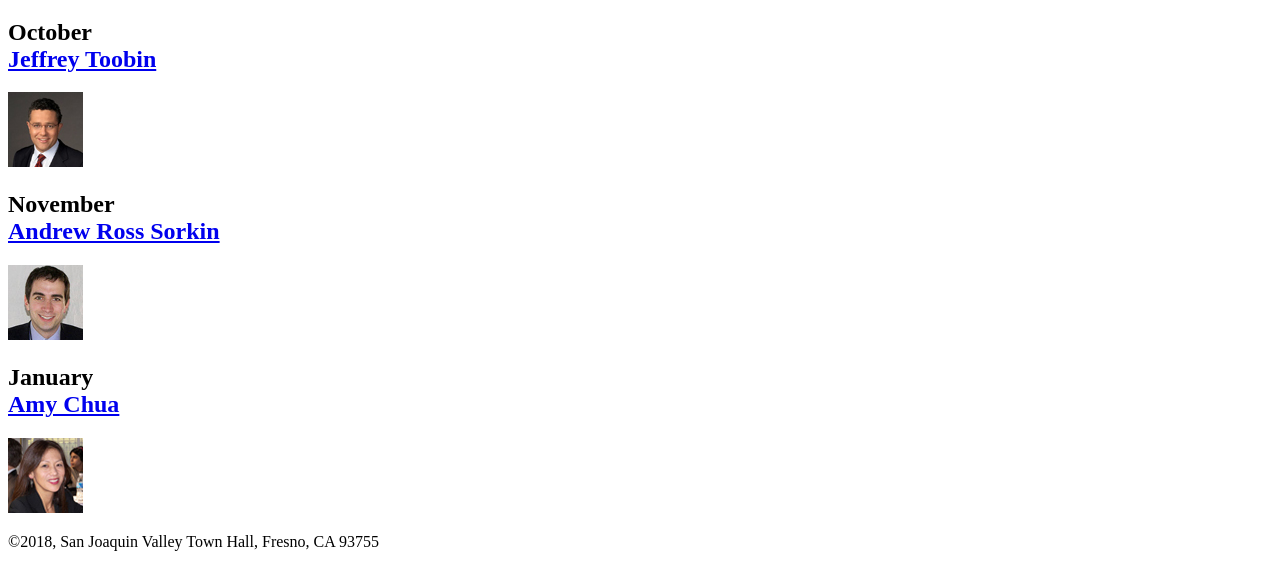
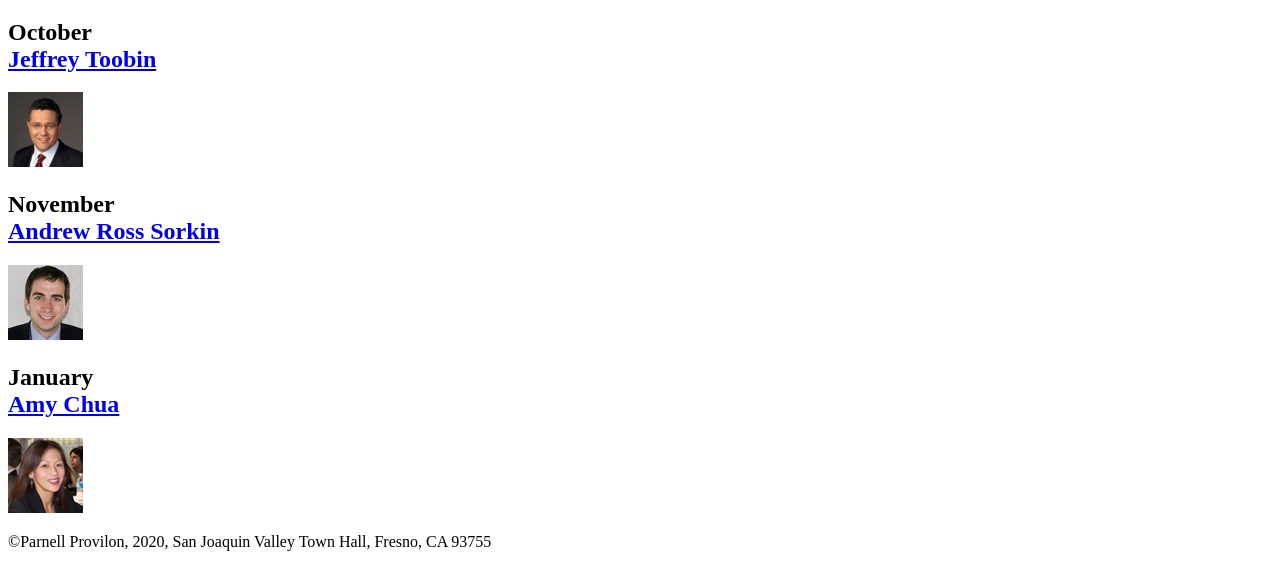
Before and after one commit to pdp72/A08, a plain HTML site: page town_hall_1/index.html in a window 1280 px wide. Shown: the part 504-1071 px from the top of the page. Drawn offline with Linux system fonts and the light colour scheme.

Commit message:
Update index.html

```diff
--- a/town_hall_1/index.html
+++ b/town_hall_1/index.html
@@ -42,7 +42,7 @@
 		<img src = "images/chua75.jpg" alt = "chua"/>
 	</main>
 	<footer>
-		<p>&copy;2018, San Joaquin Valley Town Hall, Fresno, CA 93755</p>
+		<p>&copy;Parnell Provilon, 2020, San Joaquin Valley Town Hall, Fresno, CA 93755</p>
 	</footer>
 </body>
 </html>
```
